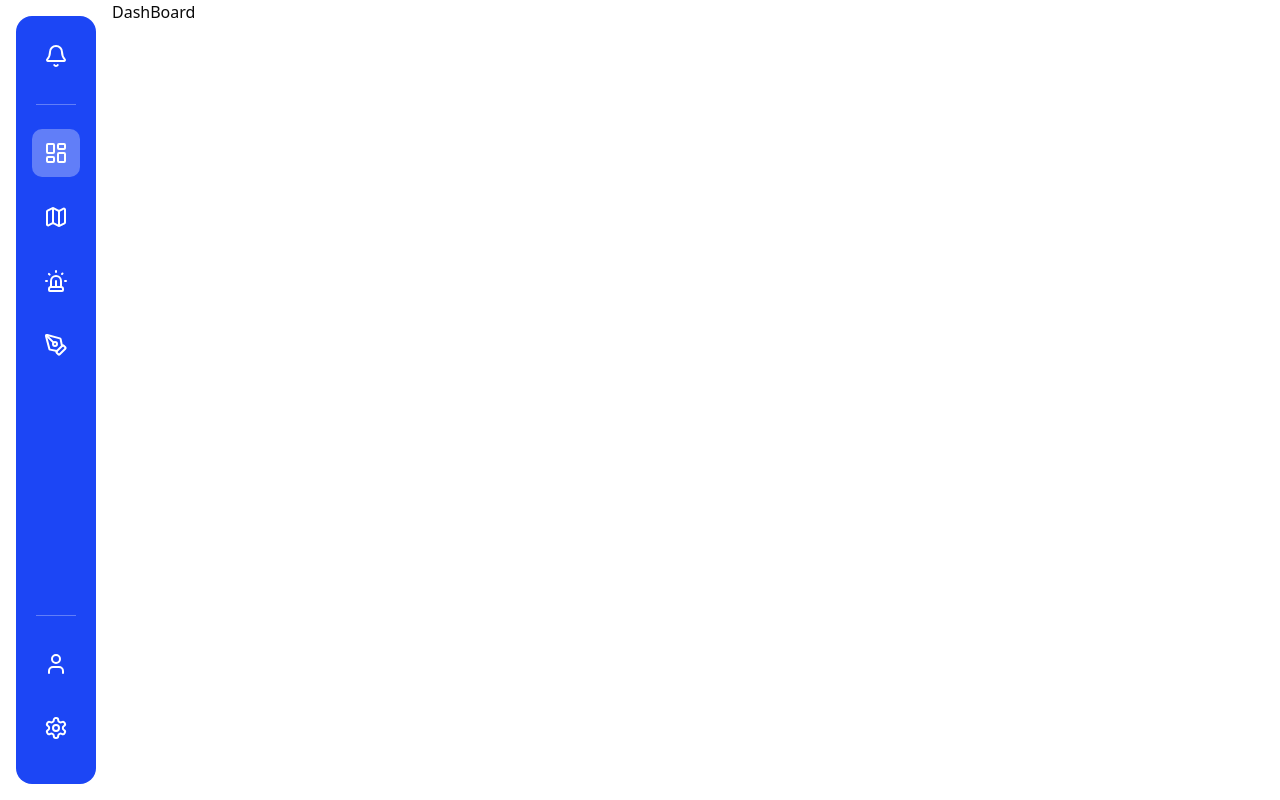
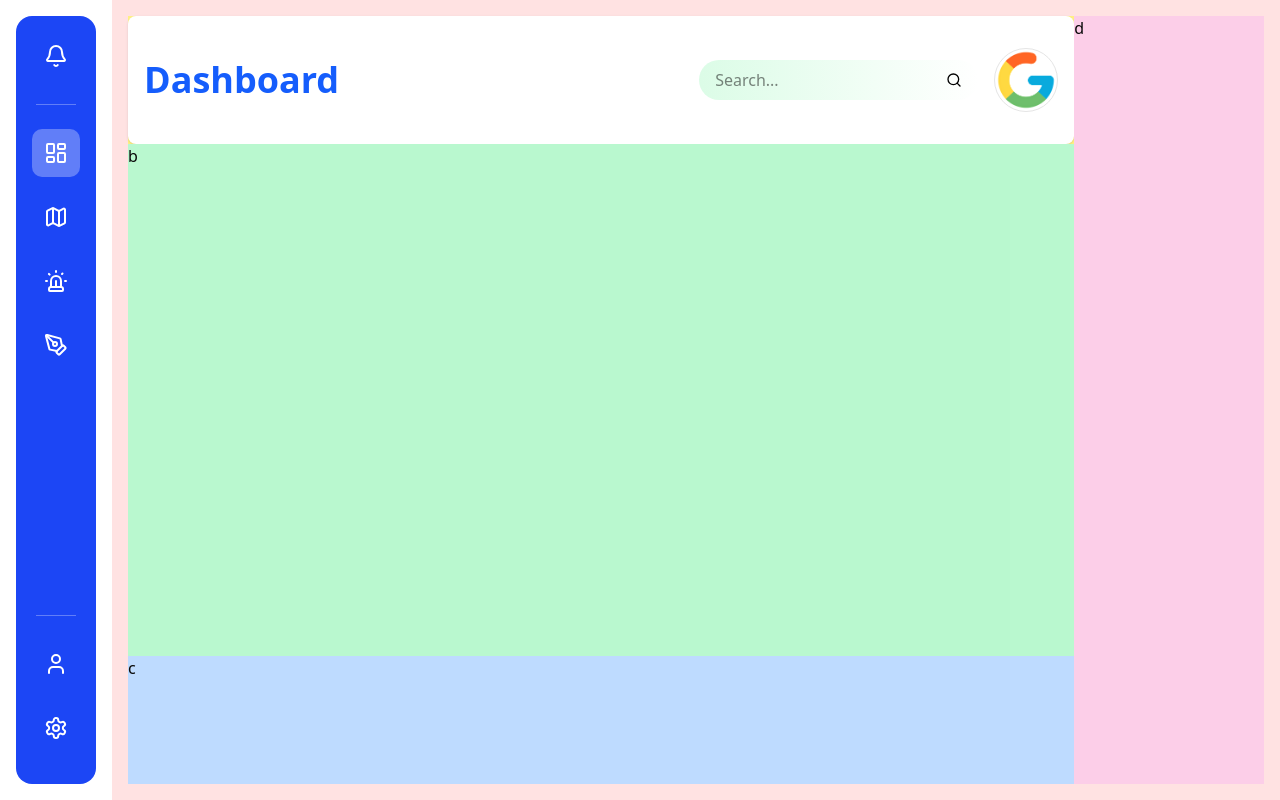
Before and after one commit to lenvalen14/SpeedTracking, a Next.js app: page / in a window 1280 px wide. Built offline with nearby package versions, Linux system fonts and the light colour scheme.

Commit message:
add basic header dashboard

```diff
--- a/src/app/page.tsx
+++ b/src/app/page.tsx
@@ -1,8 +1,7 @@
+import Dashboard from "@/components/dashboard/dash-board";
 
 export default function Home() {
   return (
-    <div className="">
-      DashBoard
-    </div>
+    <Dashboard  />
   );
 }
--- /dev/null
+++ b/src/components/dashboard/dash-board.tsx
@@ -0,0 +1,42 @@
+"use client"
+
+import { useState, useEffect } from "react"
+import { Bell, Grid, FileText, Shield, PenTool, User, Settings, Search } from "lucide-react"
+import Header from "./header"
+// import SpeedChart from "@/components/speed-chart"
+// import CameraCard from "@/components/camera-card"
+// import MetricCard from "@/components/metric-card"
+// import LocationList from "@/components/location-list"
+// import TopLoadingBar from "@/components/top-loading-bar"
+
+export default function Dashboard() {
+
+
+  const locations = [
+    { name: "Pham Van Dong", time: "08 Oct 14h41" },
+    { name: "Pham Van Dong", time: "08 Oct 14h41" },
+    { name: "Pham Van Dong", time: "08 Oct 14h41" },
+    { name: "Pham Van Dong", time: "08 Oct 14h41" },
+    { name: "Pham Van Dong", time: "08 Oct 14h41" },
+    { name: "Pham Van Dong", time: "08 Oct 14h41" },
+  ]
+
+
+  return (
+    <>
+    {/* dash-board */}
+          <div className="h-screen">
+              <div className="flex-1 p-4 overflow-auto bg-red-100 h-full">
+                  <div className="grid grid-flow-col grid-rows-6 bg-yellow-100 h-full">
+                      <div className="col-span-4 row-span-1 bg-yellow-200">
+                      <Header />
+                      </div>
+                      <div className="col-span-4 row-span-4 bg-green-200">b</div>
+                      <div className="col-span-4 row-span-1 bg-blue-200">c</div>
+                      <div className="col-span-2 row-span-6 bg-pink-200">d</div>
+                  </div>
+              </div>
+          </div>
+    </>
+  )
+}
--- /dev/null
+++ b/src/components/dashboard/header.tsx
@@ -0,0 +1,51 @@
+"use client"
+
+import { useState } from "react"
+import { Search } from "lucide-react"
+
+export default function Header() {
+  const [query, setQuery] = useState("")
+
+  // Handle search when the Search icon is clicked
+  const handleSearchClick = () => {
+    alert(`Search for: ${query}`)
+  }
+
+  // Handle search when the Enter key is pressed
+  const handleKeyDown = (e: { key: string }) => {
+    if (e.key === "Enter") {
+      alert(`Search for: ${query}`)
+    }
+  }
+
+  return (
+    <div className="flex items-center justify-between px-4 py-2 h-full bg-white rounded-md shadow-sm">
+      <h1 className="text-4xl font-bold text-blue-600">Dashboard</h1>
+
+      <div className="flex items-center gap-4">
+        {/* Search box */}
+        <div className="flex items-center bg-gradient-to-r from-green-100 to-white rounded-full px-4 py-2">
+          <input
+            type="text"
+            value={query}
+            onChange={(e) => setQuery(e.target.value)}
+            onKeyDown={handleKeyDown} // Trigger search on Enter key
+            className="outline-none"
+            placeholder="Search..."
+          />
+          <Search
+            className="w-4 h-4 text-black cursor-pointer"
+            onClick={handleSearchClick} // Trigger search on Search icon click
+          />
+        </div>
+
+        {/* Avatar */}
+        <img
+          src="/logo_google.png"
+          alt="User Avatar"
+          className="w-16 h-16 rounded-full border"
+        />
+      </div>
+    </div>
+  )
+}
```
